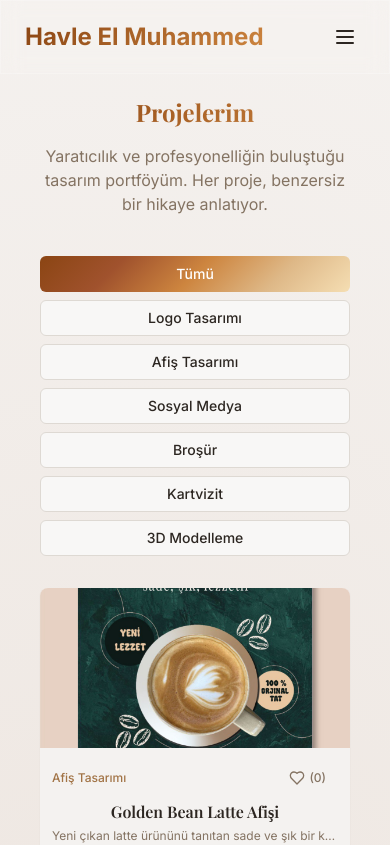
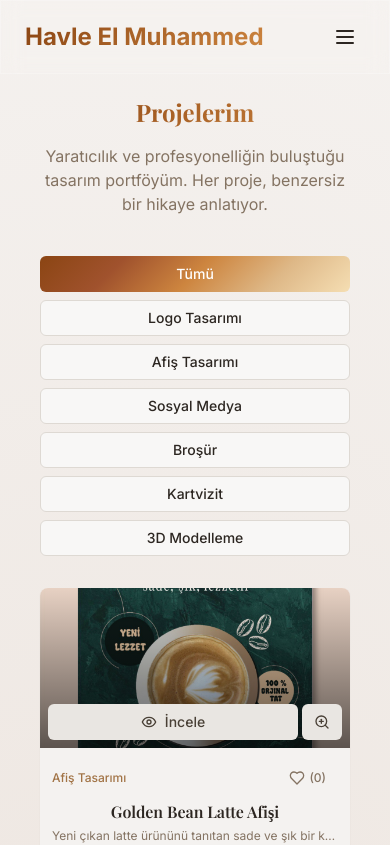
Before and after one commit to HuzeyfeEM/havle-portfolio, a React (Vite) app: page /projeler in a window 390 px wide. Shown: the top 845 px of the page. Built offline with nearby package versions, Linux system fonts and the light colour scheme.

Commit message:
Kategori filtreleme butonlarının masaüstü ve mobil görünümü iyileştirildi

```diff
--- a/src/pages/ProjectsPage.jsx
+++ b/src/pages/ProjectsPage.jsx
@@ -227,7 +227,7 @@ const ProjectsPage = () => {
           initial={{ opacity: 0, y: 20 }}
           animate={{ opacity: 1, y: 0 }}
           transition={{ duration: 0.6, delay: 0.2 }}
-          className="flex flex-wrap flex-col xs:flex-row justify-center gap-2 sm:gap-4 mb-8 sm:mb-12"
+          className="flex flex-col sm:flex-row justify-center gap-2 sm:gap-4 mb-8 sm:mb-12"
         >
           {categories.map((category) => (
             <Button
@@ -258,7 +258,7 @@ const ProjectsPage = () => {
                       className="w-full h-40 xs:h-52 sm:h-64 object-cover group-hover:scale-110 transition-transform duration-300"
                       alt={project.alt || project.title}
                       src={project.imageUrl || project.image || "https://images.unsplash.com/photo-1595872018818-97555653a011"} />
-                    <div className="absolute inset-0 bg-gradient-to-t from-black/60 to-transparent opacity-0 group-hover:opacity-100 transition-opacity duration-300">
+                    <div className="absolute inset-0 bg-gradient-to-t from-black/60 to-transparent opacity-100 sm:opacity-0 group-hover:opacity-100 transition-opacity duration-300">
                       <div className="absolute bottom-2 left-2 right-2 flex gap-1 sm:gap-2">
                         <Button size="sm" variant="secondary" className="flex-1" onClick={() => openProjectDetails(project)}>
                           <Eye className="h-4 w-4 mr-2" />
```
